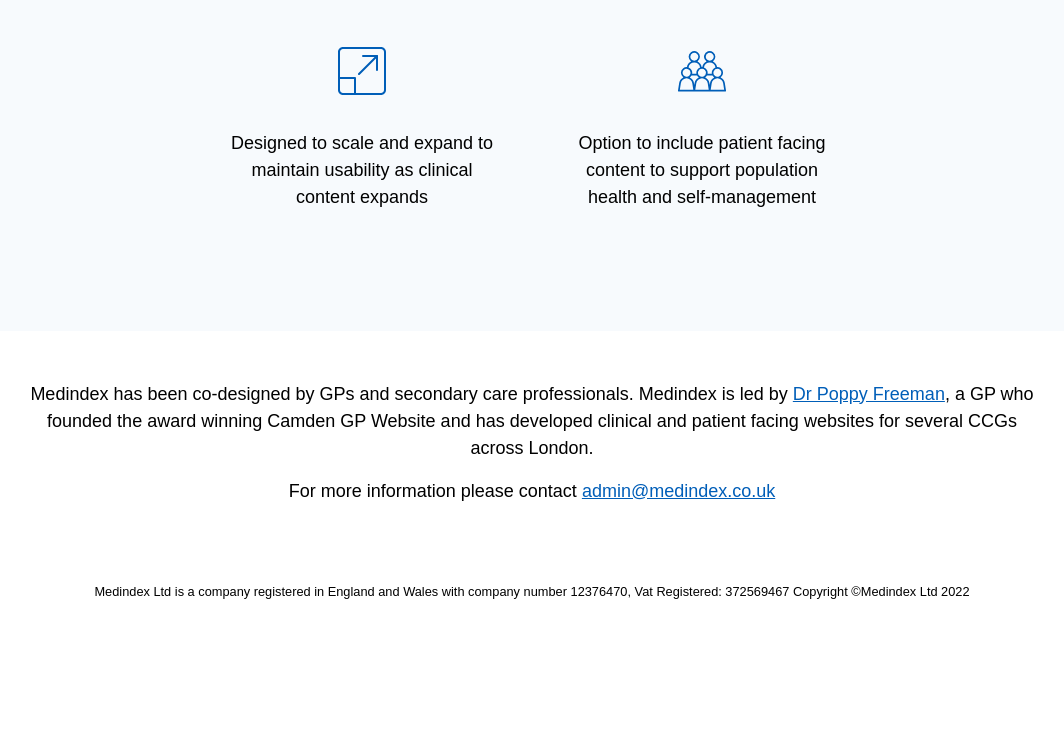
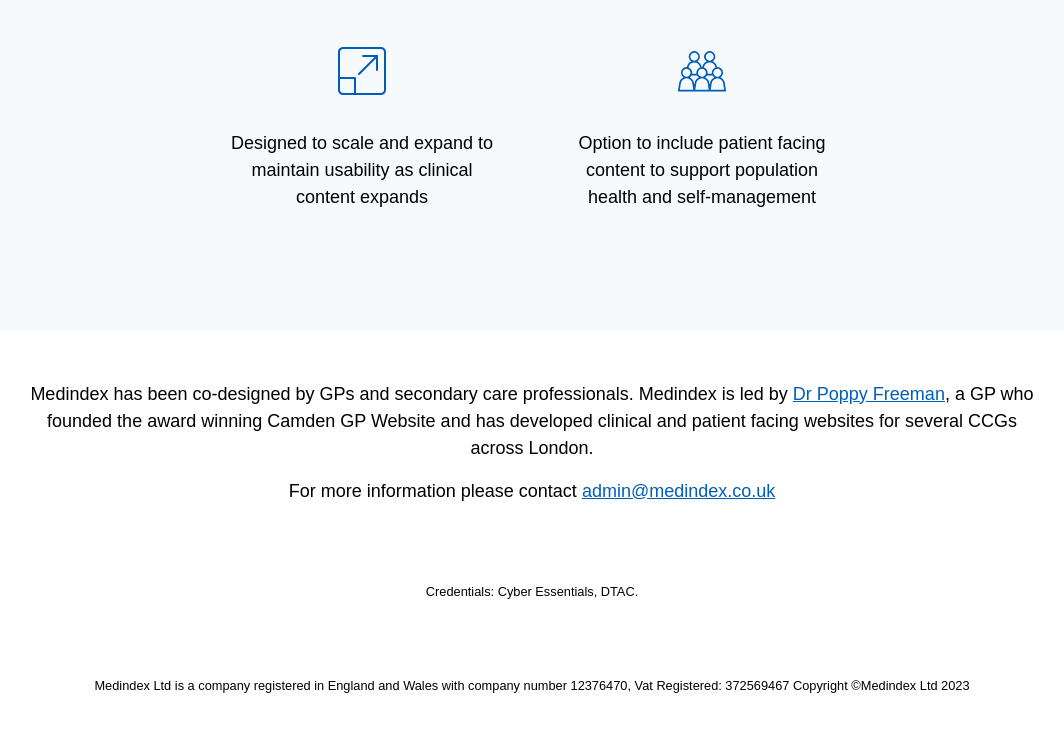
Before and after one commit to medindex-ltd/www-info-site, a website: page src/index.html in a window 1280 px wide. Shown: the part 1408-2140 px from the top of the page, without its empty margins (108-1172 px from the left). Before the commit the page ends 2057 px from the top, so only its background shows below. Drawn offline with nearby package versions, Linux system fonts and the light colour scheme; files that its build step writes are made by us from their sources; files whose address does not match are found by name.

Commit message:
Add a line about Cyber Essentials and DTAC

```diff
--- a/src/index.html
+++ b/src/index.html
@@ -86,7 +86,9 @@
         <p>Medindex has been co-designed by GPs and secondary care professionals. Medindex is led by <a href="https://uk.linkedin.com/in/poppy-freeman-5405151a5" target="_blank">Dr Poppy Freeman</a>, a GP who founded the award winning Camden GP Website and has developed clinical and patient facing websites for several CCGs across London.</p>
         <p>For more information please contact <a href="mailto:admin@medindex.co.uk">admin@medindex.co.uk</a></p>
 
-        <small class="footer-text">Medindex Ltd is a company registered in England and Wales with company number 12376470, Vat Registered: 372569467   Copyright &copy;Medindex Ltd 2022</small>
+        <small class="footer-text">Credentials: Cyber Essentials, DTAC.</small>
+
+        <small class="footer-text">Medindex Ltd is a company registered in England and Wales with company number 12376470, Vat Registered: 372569467   Copyright &copy;Medindex Ltd 2023</small>
 
         </div>
 
```
